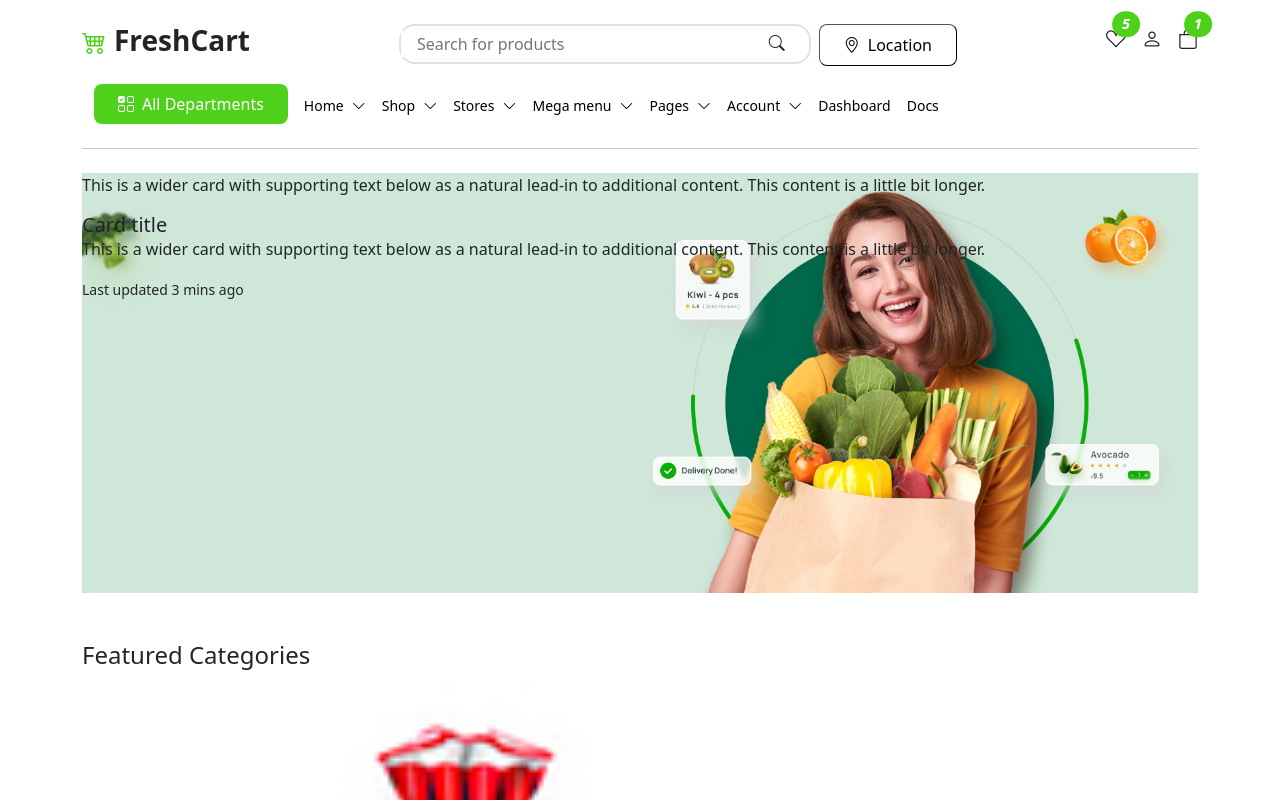
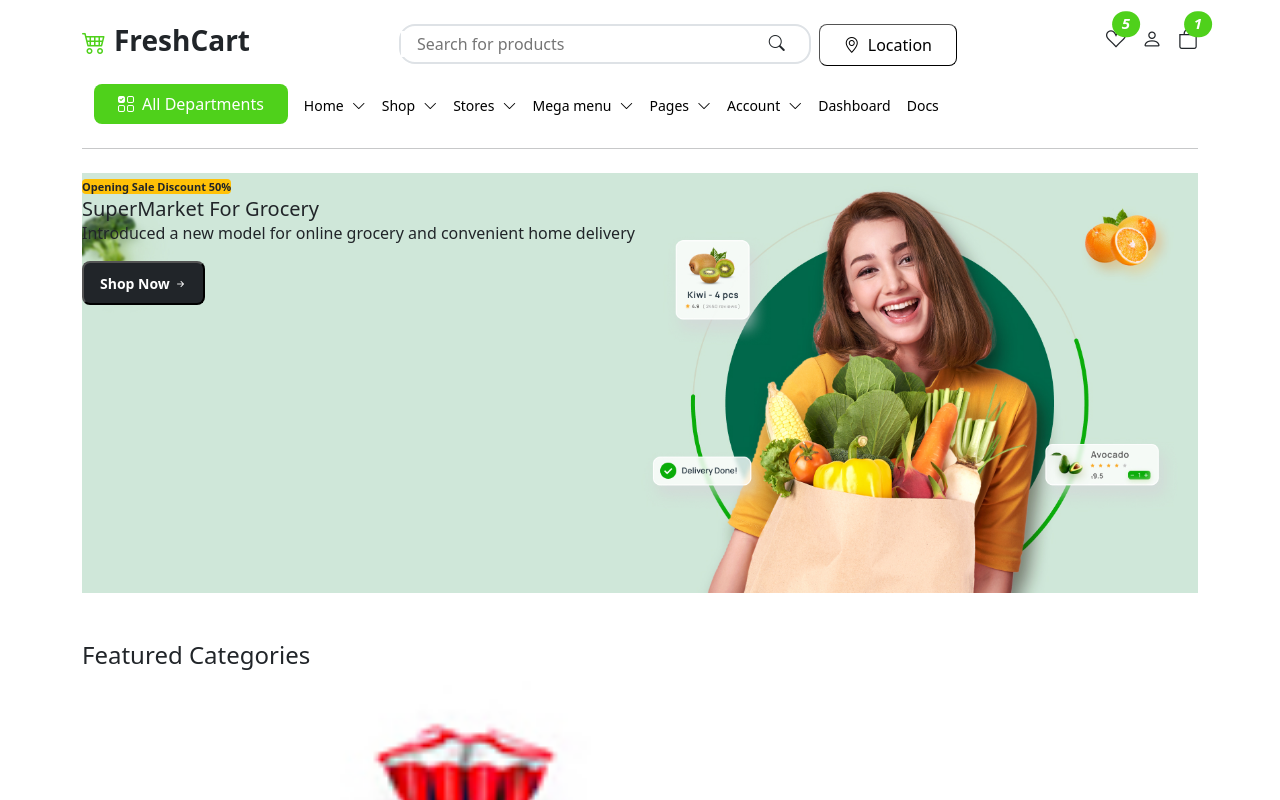
Before and after one commit to Madhu12061993/react-task-freshcart, a React (Vite) app: page / in a window 1280 px wide. Shown: the top 800 px of the page. Built offline with nearby package versions, Linux system fonts and the light colour scheme.

Commit message:
change homebanner

```diff
--- a/src/component/Carousal.tsx
+++ b/src/component/Carousal.tsx
@@ -1,18 +1,19 @@
 import slideOne from '../assets/slide-1.jpg';
 import slideTwo from '../assets/slide-2.jpg';
+import './css/PopularProducts.css';
 
 const data = [
   {
-    title: "Super Market For Grocery",
-    subTitle: "hkckhd",
+    title: "SuperMarket For Grocery",
+    subTitle: "Introduced a new model for online grocery and convenient home delivery",
     imageUrl: slideOne,
-    LabelText: "bhdbhkd"
+    LabelText: "Opening Sale Discount 50%",
   },
   {
-    title: "Super Market For Grocery",
-    subTitle: "hkckhd",
+    title: "Free Shipping on orders over $100",
+    subTitle: "Free Shipping to First-Time Customers Only, After promotions and discounts are applied.",
     imageUrl: slideTwo,
-    LabelText: "bhdbhkd"
+    LabelText: "Free Shipping - orders over $100"
   }
 ];
 
@@ -20,8 +21,8 @@ const Carousal = () => {
   return (
     <div
       id="carouselExampleSlidesOnly"
-      className ="carousel slide mt-4"
-      data-bs-ride ="carousel"
+      className="carousel slide mt-4"
+      data-bs-ride="carousel"
     >
       <div className="carousel-inner">
         {data.map((item, index) => (
@@ -37,11 +38,11 @@ const Carousal = () => {
               />
             </div>
 
-            <div className="card-img-overlay">
-              <p className="card-text">This is a wider card with supporting text below as a natural lead-in to additional content. This content is a little bit longer.</p>
-              <h5 className="card-title">Card title</h5>
-              <p className="card-text">This is a wider card with supporting text below as a natural lead-in to additional content. This content is a little bit longer.</p>
-              <p className="card-text"><small>Last updated 3 mins ago</small></p>
+            <div className="card-img-overlay overlayPosition">
+              <p className="card-text bg-warning d-inline fw-bold rounded-1 label-font">{item.LabelText}</p>
+              <h5 className="card-title">{item.title}</h5>
+              <p className="card-text">{item.subTitle}</p>
+              <button className='text-white bg-dark p-2 rounded-3 px-3 fw-bold'> <small>Shop Now <i className="bi bi-arrow-right-short"></i></small> </button>
             </div>
           </div>
 
--- a/src/component/css/PopularProducts.css
+++ b/src/component/css/PopularProducts.css
@@ -119,3 +119,11 @@
     padding-top: 5px;
     padding-bottom: 5px;
 }
+.label-font {
+    font-size: 11px;
+}
+.overlayPosition {
+    position: absolute;
+    /* left: 100px; */
+    top: 500px;
+}
```
Also changed, not shown: 1 other file (tests, documents, lock files or other folders).
